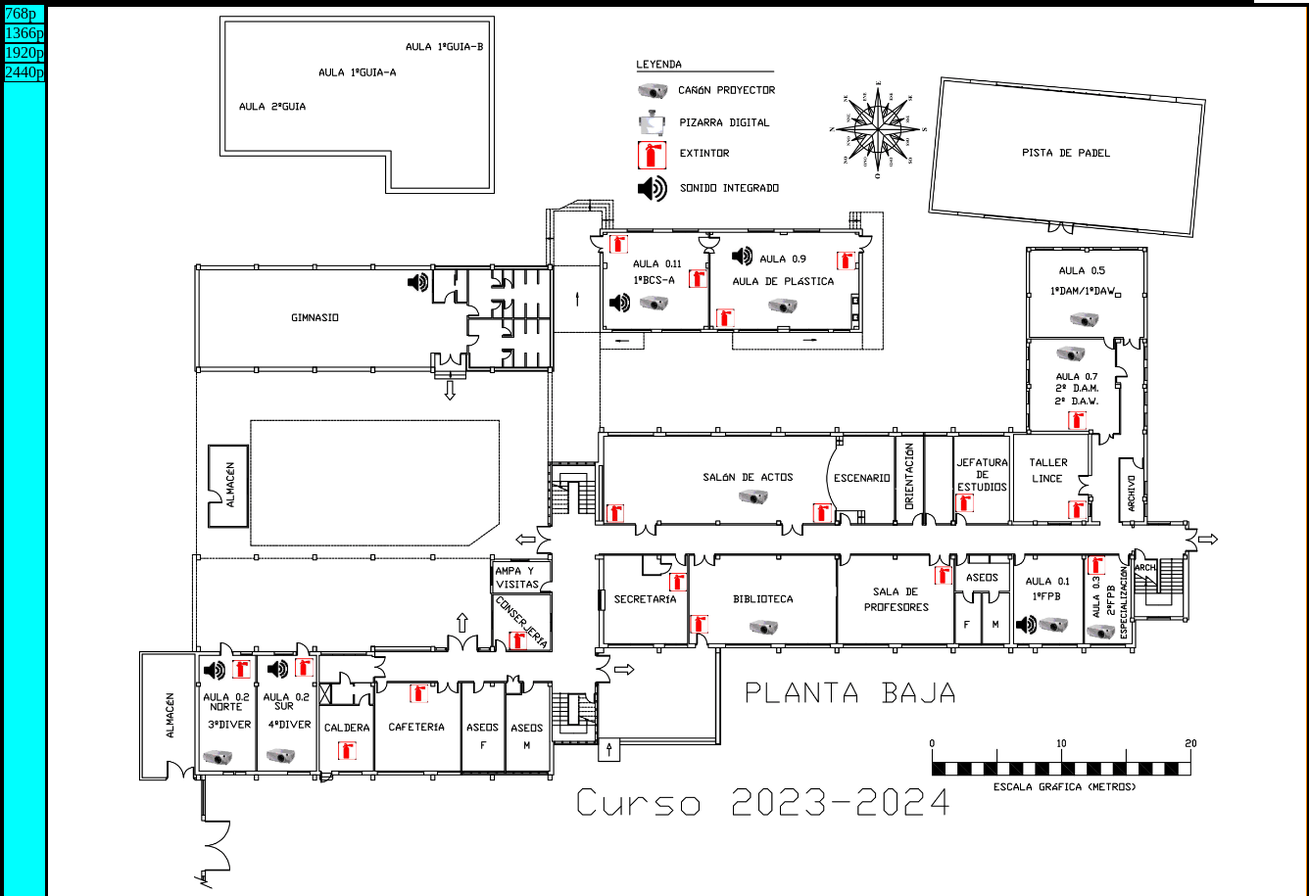
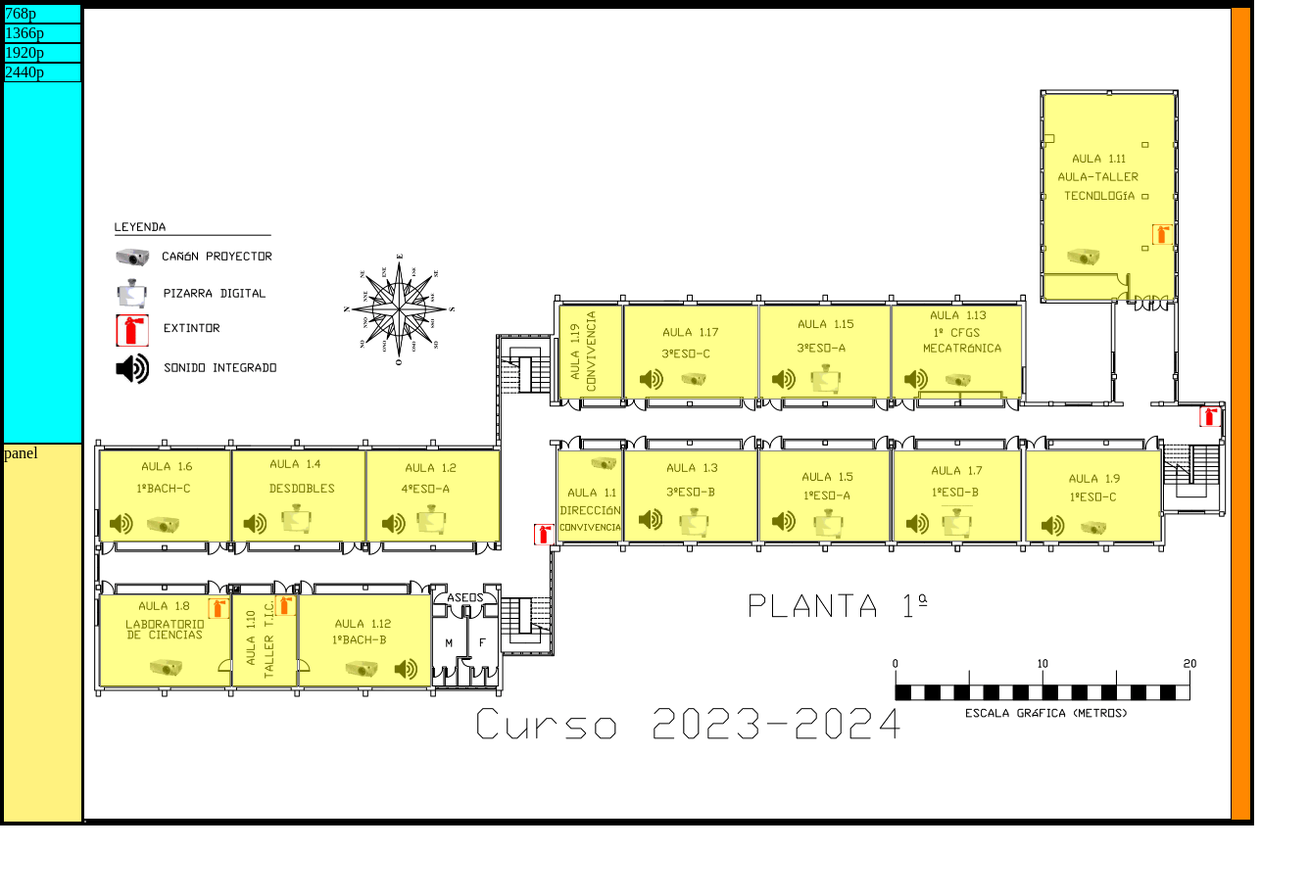
Before and after one commit to PabloDev09/Reaktor, a plain HTML site: page planos.html in a window 1280 px wide. Shown: the top 915 px of the page at 98% size, 1336 px wide, since content can reach past the window. After the commit the page ends 843 px from the top, so only its background shows below. Drawn offline with Linux system fonts and the light colour scheme.

Commit message:
RKT206 Crea nuevo prototipo - Planta primera

```diff
--- a/css/map-style.css
+++ b/css/map-style.css
@@ -6,8 +6,8 @@
 }
 
 :root{
-    --map-width:1285px;
-    --map-height:908px;
+    --map-width:1170px;
+    --map-height:827px;
 }
 
 .contenedor{
@@ -44,7 +44,7 @@
     background-repeat: no-repeat;
     float:right;
 }
-*/
+*//*
 .planta-baja{
     position: relative;
     background-image: url(../img/planos/Planta-baja.png);
@@ -53,7 +53,7 @@
     background-size: contain;
     background-repeat: no-repeat;
 
-}
+}*/
 
 .planta-primera{
     position: relative;
@@ -64,7 +64,7 @@
     background-repeat: no-repeat;
 
 }
-
+/*
 .planta-segunda{
     position: relative;
     background-image: url(../img/planos/Planta-segunda.png);
@@ -73,4 +73,118 @@
     background-size: contain;
     background-repeat: no-repeat;
 
+}*/
+
+.target{
+    position: absolute;
+    background-color: rgba(255, 255, 0, 0.452);
+    border: 1px solid gray;
 }
+
+.target:hover{
+    position: absolute;
+    background-color: rgba(28, 46, 146, 0.452);
+    border: 1px solid gray;
+}
+
+/*ELEMENTOS AULAS PRIMERA PLANTA*/
+#aula1-11{
+    height: 25.3%;
+    width: 11.3%;
+    top:10.5%;
+    right: 4.9%;
+}
+
+#aula1-9{
+    height: 11%;
+    width: 11.6%;
+    top:54.5%;
+    right: 6.1%;
+}
+#aula1-7{
+    height: 11%;
+    width: 11%;
+    top:54.5%;
+    right: 18.3%;
+}
+#aula1-5{
+    height: 11%;
+    width: 11.2%;
+    top:54.5%;
+    right: 29.75%;
+}
+#aula1-3{
+    height: 11%;
+    width: 11.5%;
+    top:54.5%;
+    right: 41.3%;
+}
+#aula1-1{
+    height: 11%;
+    width: 5.5%;
+    top: 54.5%;
+    right: 53.1%;
+}
+#aula1-19{
+    height: 11.4%;
+    width: 5.4%;
+    top: 36.6%;
+    right: 53.1%;
+}
+#aula1-17{
+    height: 11.4%;
+    width: 11.6%;
+    top: 36.6%;
+    right: 41.2%;
+}
+#aula1-15{
+    height: 11.4%;
+    width: 11.3%;
+    top: 36.6%;
+    right: 29.7%;
+}
+#aula1-13{
+    height: 11.4%;
+    width: 11.2%;
+    top: 36.6%;
+    right: 18.2%;
+}
+#aula1-2{
+    height: 11.2%;
+    width: 11.5%;
+    top: 54.5%;
+    left: 24.6%;
+}
+#aula1-4{
+    height: 11.2%;
+    width: 11.5%;
+    top: 54.5%;
+    left: 12.9%;
+}
+#aula1-6{
+    height: 11.2%;
+    width: 11.3%;
+    top: 54.5%;
+    left: 1.3%;
+}
+
+#aula1-8{
+    height: 11.3%;
+    width: 11.3%;
+    top: 72.3%;
+    left: 1.3%;
+}
+
+#aula1-10{
+    height: 11.3%;
+    width: 5.5%;
+    top: 72.3%;
+    left: 12.9%
+}
+
+#aula1-12{
+    height: 11.3%;
+    width: 11.4%;
+    top: 72.3%;
+    left: 18.7%
+}
--- a/planos.html
+++ b/planos.html
@@ -29,27 +29,44 @@
 
             <div class="planta-baja"></div>
 
-            <div class="planta-primera"></div>
+            <div class="planta-primera">
+                <div class="target" id="aula1-11"></div>
+                <div class="target" id="aula1-9"></div>
+                <div class="target" id="aula1-13"></div>
+                <div class="target" id="aula1-7"></div>
+                <div class="target" id="aula1-15"></div>
+                <div class="target" id="aula1-5"></div>
+                <div class="target" id="aula1-17"></div>
+                <div class="target" id="aula1-3"></div>
+                <div class="target" id="aula1-19"></div>
+                <div class="target" id="aula1-1"></div>
+                <div class="target" id="aula1-2"></div>
+                <div class="target" id="aula1-12"></div>
+                <div class="target" id="aula1-4"></div>
+                <div class="target" id="aula1-10"></div>
+                <div class="target" id="aula1-6"></div>
+                <div class="target" id="aula1-8"></div>
+            </div>
 
             <div class="planta-segunda">
-                <div id="aula2-11"></div>
-                <div id="aula2-13"></div>
-                <div id="aula2-9"></div>
-                <div id="aula2-15"></div>
-                <div id="aula2-7"></div>
-                <div id="aula2-17"></div>
-                <div id="aula2-5"></div>
-                <div id="aula2-19"></div>
-                <div id="aula2-3"></div>
-                <div id="aula2-21"></div>
-                <div id="aula2-23"></div>
-                <div id="aula2-1"></div>
-                <div id="aula2-2"></div>
-                <div id="aula2-12"></div>
-                <div id="aula2-4"></div>
-                <div id="aula2-10"></div>
-                <div id="aula2-6"></div>
-                <div id="aula2-8"></div>
+                <div class="target" id="aula2-11"></div>
+                <div class="target" id="aula2-13"></div>
+                <div class="target" id="aula2-9"></div>
+                <div class="target" id="aula2-15"></div>
+                <div class="target" id="aula2-7"></div>
+                <div class="target" id="aula2-17"></div>
+                <div class="target" id="aula2-5"></div>
+                <div class="target" id="aula2-19"></div>
+                <div class="target" id="aula2-3"></div>
+                <div class="target" id="aula2-21"></div>
+                <div class="target" id="aula2-23"></div>
+                <div class="target" id="aula2-1"></div>
+                <div class="target" id="aula2-2"></div>
+                <div class="target" id="aula2-12"></div>
+                <div class="target" id="aula2-4"></div>
+                <div class="target" id="aula2-10"></div>
+                <div class="target" id="aula2-6"></div>
+                <div class="target" id="aula2-8"></div>
             </div>
 
         </div>
```
Also changed, not shown: index2.html (deleted, +0 -119 lines), index3.html (deleted, +0 -118 lines), plano-centro.html (deleted, +0 -119 lines).
